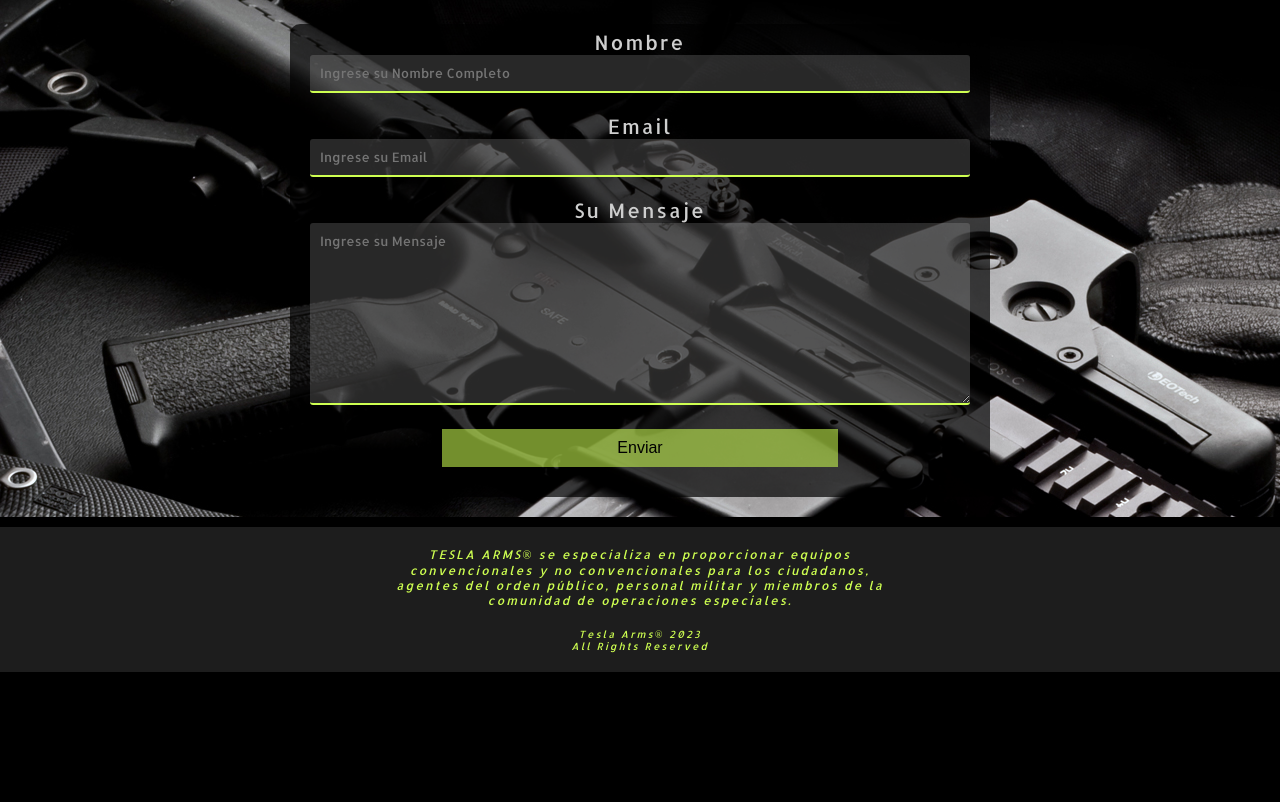
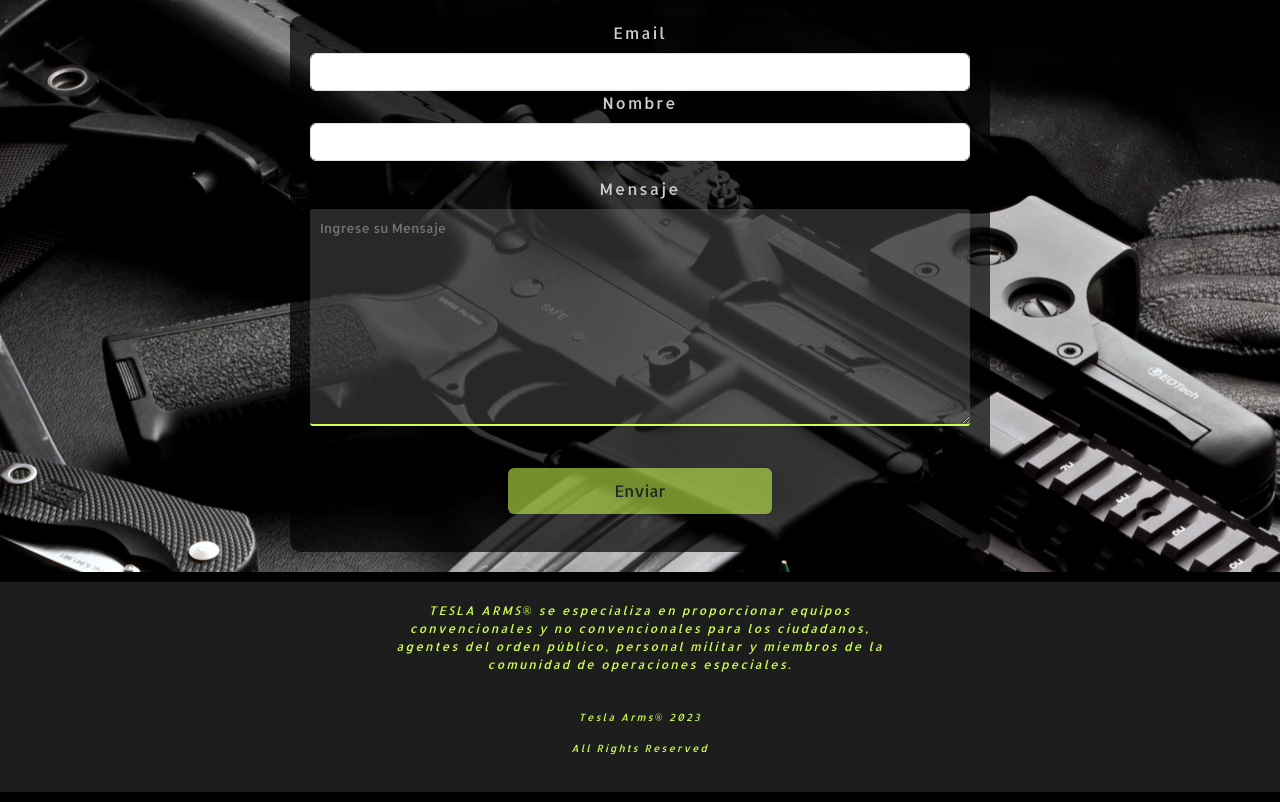
Before and after one commit to xPolskie/Tesla, a plain HTML site: page pages/contacto.html in a window 1280 px wide. Shown: the part 358-1160 px from the top of the page. Before the commit the page ends 1040 px from the top, so only its background shows below. Drawn offline with nearby package versions, Linux system fonts and the light colour scheme.

Commit message:
bs contact page and bs css

```diff
--- a/css/styles.css
+++ b/css/styles.css
@@ -238,9 +238,10 @@ span {
     margin-bottom: 25px;
 }
 
-/* Formulario */
+/* Formulario BS */
 
-.formulario .contacto{
+
+.formulario{
     background-color: rgba(0, 0, 0, 0.699);
     width: 90%;
     margin: auto;
@@ -250,16 +251,9 @@ span {
     padding-bottom: 30px;
     border-radius: 10px;
     text-align: center;
+
 }
-
-.formulario .contacto .label{
-    display: block;
-    color: #CECECE;
-    font-size: 20px;
-    position: relative;
-}
-
-.formulario .contacto .input, .textarea{
+.textarea{
     background: #cecece31;
     border: none;
     outline: none;
@@ -269,28 +263,16 @@ span {
     margin-bottom: 20px;
     border-radius: 3px;
     font-size: 13px;
-}
-
-.formulario .contacto .textarea{
     resize: vertical;
     min-height: 100px;
     max-height: 250px;
 }
 
-.formulario .contacto .submit{
-    width: 60%;
+.btn-yellow{
+    width: 40%;
     outline: none;
     background: #ceff518f;
     font-size: 16px;
-    border: none;
     padding: 10px 0;
     cursor: pointer;
 }
-
-.formulario .contacto .submit:hover{
-    background-color: #ceff51;
-}
-
-.input, .textarea{
-    font-family: Allerta-Regular;
-}
--- a/pages/contacto.html
+++ b/pages/contacto.html
@@ -4,6 +4,8 @@
     <meta charset="UTF-8">
     <meta http-equiv="X-UA-Compatible" content="IE=edge">
     <meta name="viewport" content="width=device-width, initial-scale=1.0">
+    <link rel="stylesheet" href="https://cdnjs.cloudflare.com/ajax/libs/animate.css/4.1.1/animate.min.css">
+    <link href="https://cdn.jsdelivr.net/npm/bootstrap@5.3.0-alpha1/dist/css/bootstrap.min.css" rel="stylesheet" integrity="sha384-GLhlTQ8iRABdZLl6O3oVMWSktQOp6b7In1Zl3/Jr59b6EGGoI1aFkw7cmDA6j6gD" crossorigin="anonymous">
     <link rel="stylesheet" href="../css/styles.css">
     <link rel="icon" href="../assets/img/teslaarmslogo.ico">
     <title>Tesla ARMS | Contacto</title>
@@ -32,20 +34,20 @@
                 <div class="titular2">
                     <h2 class="titular-bg">Contactanos</h2>
                 </div>
-                    <form action="" class="formulario">
-                        <div class="contacto">
-                            <label for="nombre" class="label">Nombre</label>
-                            <input type="text" id="nombre" class="input" placeholder="Ingrese su Nombre Completo">
-
-                            <label for="email" class="label">Email</label>
-                            <input type="email" id="email" class="input" placeholder="Ingrese su Email">
-
-                            <label for="mensaje" class="label">Su Mensaje</label>
-                            <textarea id="mensaje" class="textarea" rows="10" placeholder="Ingrese su Mensaje"></textarea>
-
-                            <input type="submit" id="submit" class="submit" value="Enviar">
-                        </div>
-                    </form>
+                <form class="formulario">
+                    <div class="mb-2">
+                    <label for="exampleInputEmail" class="form-label">Email</label>
+                    <input type="email" class="form-control" id="exampleInputEmail" aria-describedby="emailHelp">
+                    <div class="mb-3">
+                    <label for="exampleInputNombre" class="form-label">Nombre</label>
+                    <input type="text" class="form-control" id="exampleInputNombre">
+                    </div>
+                    <div class="mb-3">
+                    <label for="exampleInputNombre" class="form-label">Mensaje</label>
+                    <textarea id="mensaje" class="textarea" rows="10" placeholder="Ingrese su Mensaje"></textarea>
+                    </div>
+                    <button type="submit" class="btn btn-yellow">Enviar</button>
+                </form>
             </main>
                 <footer>
                     <div class="teslaArms">
@@ -57,5 +59,6 @@
                             <p>All Rights Reserved</p>
                         </div>
                 </footer>
+            <script src="https://cdn.jsdelivr.net/npm/bootstrap@5.3.0-alpha1/dist/js/bootstrap.bundle.min.js" integrity="sha384-w76AqPfDkMBDXo30jS1Sgez6pr3x5MlQ1ZAGC+nuZB+EYdgRZgiwxhTBTkF7CXvN" crossorigin="anonymous"></script>
     </body>
 </html>
```
Also changed, not shown: index.html (indentation only), 1 other file.
